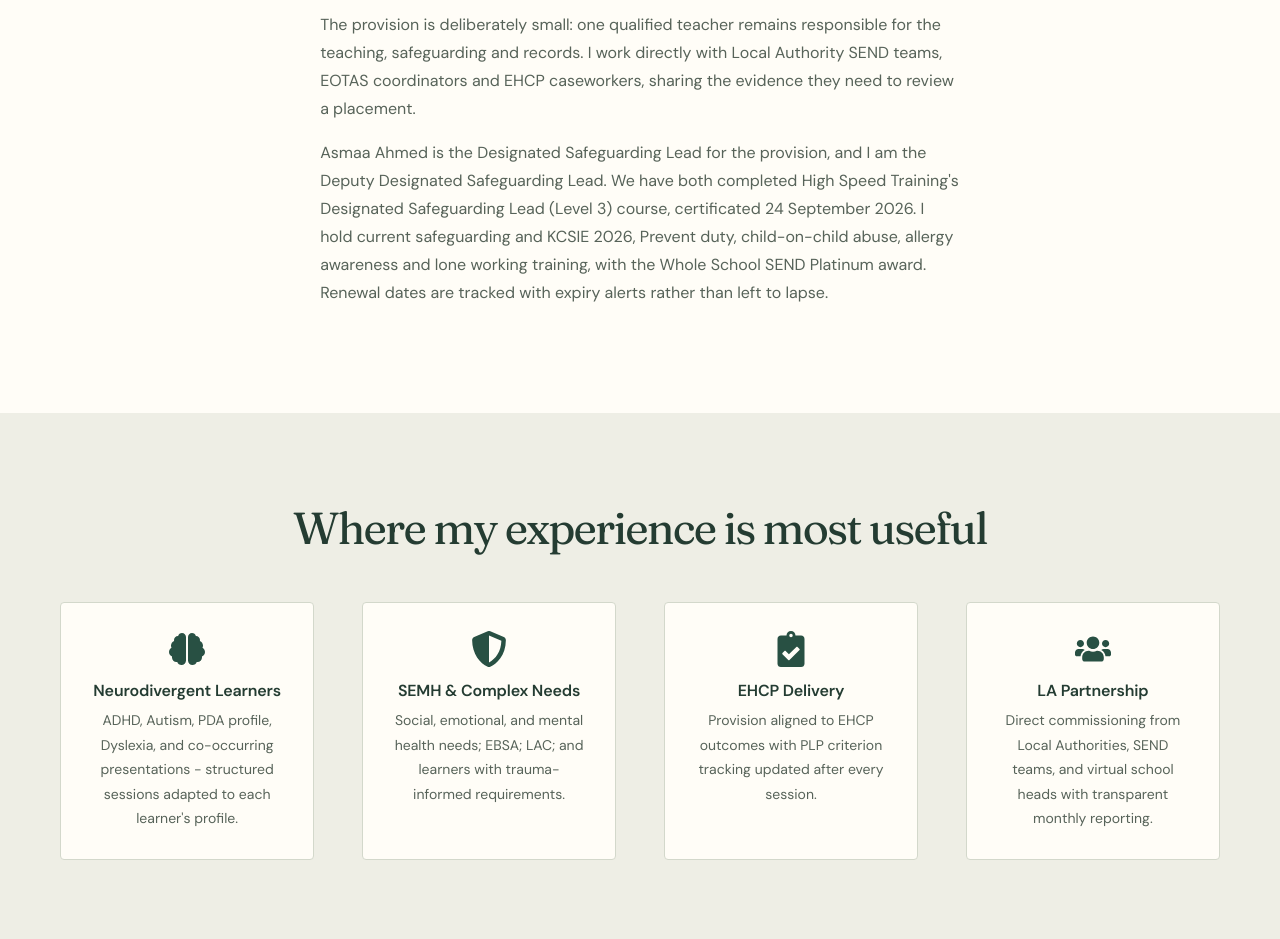
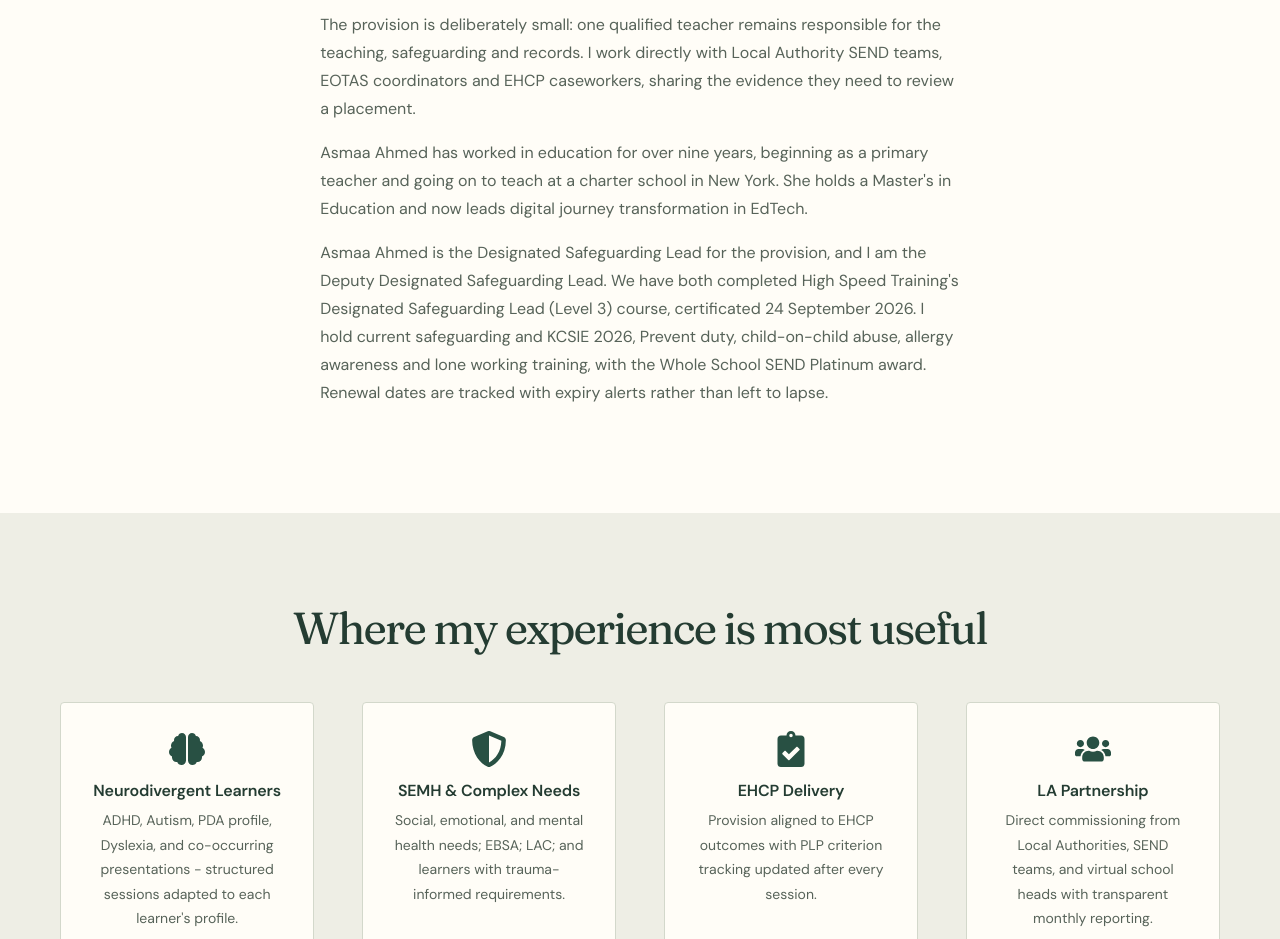
Before and after one commit to OpusLearning/JamesWallace.tech, a React (Vite) app in the folder frontend/: page /about in a window 1280 px wide. Shown: the part 1080-2019 px from the top of the page. Built offline with nearby package versions, Linux system fonts and the light colour scheme.

Commit message:
Asmaa intro: brief DSL introduction in facts.js, shown on credentials, about and provision

```diff
--- a/frontend/src/data/facts.js
+++ b/frontend/src/data/facts.js
@@ -56,8 +56,21 @@ export const TRAINING = {
 // sources/training/dsl-level3-2026/README.md. Asmaa Ahmed has consented to her name, role and
 // certificate being public — publish nothing else about her (no contact details, photo or
 // biography). Both roles carry the DSL Level 3 training above.
+//
+// 24 Sep 2026: brief public introduction for Asmaa, from sources/people/asmaa-ahmed.md only. She
+// began as a primary teacher, taught at a charter school in New York, holds a Master's in Education
+// and now leads digital journey transformation in EdTech. No employer, school or university is
+// named because the source does not supply one. "over nine years" is the source's "over 9 years";
+// James flagged that Asmaa should confirm the figure, so it stays a one-line edit here.
+const dsl = {
+  name: "Asmaa Ahmed",
+  role: "Designated Safeguarding Lead",
+  yearsInEducation: "over nine years",
+};
+dsl.intro = `${dsl.name} has worked in education for ${dsl.yearsInEducation}, beginning as a primary teacher and going on to teach at a charter school in New York. She holds a Master's in Education and now leads digital journey transformation in EdTech.`;
+
 export const SAFEGUARDING_ROLES = {
-  dsl: { name: "Asmaa Ahmed", role: "Designated Safeguarding Lead" },
+  dsl,
   deputy: { name: "James Wallace", role: "Deputy Designated Safeguarding Lead" },
 };
 
--- a/frontend/src/pages/About.jsx
+++ b/frontend/src/pages/About.jsx
@@ -128,6 +128,7 @@ export default function About() {
             with Local Authority SEND teams, EOTAS coordinators and EHCP caseworkers,
             sharing the evidence they need to review a placement.
           </p>
+          <p>{SAFEGUARDING_ROLES.dsl.intro}</p>
           <p>
             {SAFEGUARDING_ROLES.dsl.name} is the{" "}
             {SAFEGUARDING_ROLES.dsl.role} for the provision, and I am the{" "}
--- a/frontend/src/pages/Credentials.jsx
+++ b/frontend/src/pages/Credentials.jsx
@@ -569,6 +569,7 @@ export default function Credentials() {
             })}
             <div className="credential-dsl-holder" style={{ marginTop: "2.5rem" }}>
             <h3>{SAFEGUARDING_ROLES.dsl.name}, {SAFEGUARDING_ROLES.dsl.role}</h3>
+            <p>{SAFEGUARDING_ROLES.dsl.intro}</p>
             <p>
               {SAFEGUARDING_ROLES.dsl.name} is the {SAFEGUARDING_ROLES.dsl.role}; {SAFEGUARDING_ROLES.deputy.name} is the{" "}
               {SAFEGUARDING_ROLES.deputy.role}. Both have completed {TRAINING.dsl.provider}'s {TRAINING.dsl.name} course.
--- a/frontend/src/pages/Provision.jsx
+++ b/frontend/src/pages/Provision.jsx
@@ -264,6 +264,7 @@ export default function Provision() {
                 <li>Timestamped lone working check-in and check-out for every solo session, with the escalation route agreed in writing with the commissioner</li>
                 <li>Automated daily alerts for stale or unactioned safeguarding concerns</li>
               </ul>
+              <p>{SAFEGUARDING_ROLES.dsl.intro}</p>
               <Link to="/compliance" className="jw-btn-secondary mt-3 d-inline-block">
                 Full compliance details &rarr;
               </Link>
```
